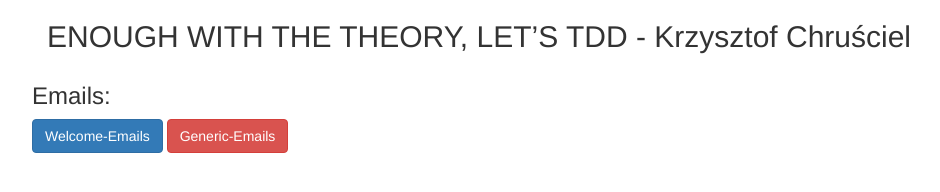
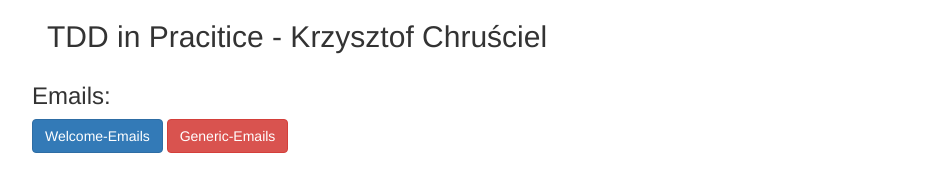
Before and after one commit to kchrusciel/tdd-in-practice, a plain HTML site: page email-consumer/src/main/resources/templates/index.html in a window 1280 px wide. Shown: the whole page, without its empty margins (23-963 px from the left). Drawn offline with nearby package versions, Linux system fonts and the light colour scheme.

Commit message:
Change to generic

```diff
--- a/email-consumer/src/main/resources/templates/index.html
+++ b/email-consumer/src/main/resources/templates/index.html
@@ -4,7 +4,7 @@
     <meta charset="UTF-8"/>
     <meta http-equiv="X-UA-Compatible" content="IE=edge"/>
     <meta name="viewport" content="width=device-width, initial-scale=1"/>
-    <meta name="description" content="SpreadIT - example"/>
+    <meta name="description" content="TDD in Pracitice"/>
     <meta name="author" content="CodeCouple"/>
     <script
             src="https://code.jquery.com/jquery-3.2.1.js"
@@ -12,12 +12,12 @@
             crossorigin="anonymous"></script>
     <script src="https://maxcdn.bootstrapcdn.com/bootstrap/3.3.7/js/bootstrap.min.js"></script>
     <link rel="stylesheet" href="https://maxcdn.bootstrapcdn.com/bootstrap/3.3.7/css/bootstrap.min.css"/>
-    <title>SpreadIT</title>
+    <title>TDD in Pracitice</title>
 </head>
 <body>
 
 <div class="container">
-    <h2>ENOUGH WITH THE THEORY, LET’S TDD - Krzysztof Chruściel</h2>
+    <h2>TDD in Pracitice - Krzysztof Chruściel</h2>
     <div class="row">
         <h3>Emails:</h3>
         <a href="/welcome-emails" id="welcomeEmail" role="button" class="btn btn-primary">Welcome-Emails</a>
```
Also changed, not shown: email-consumer/src/main/resources/templates/generic-emails.html (+3 -3 lines).
